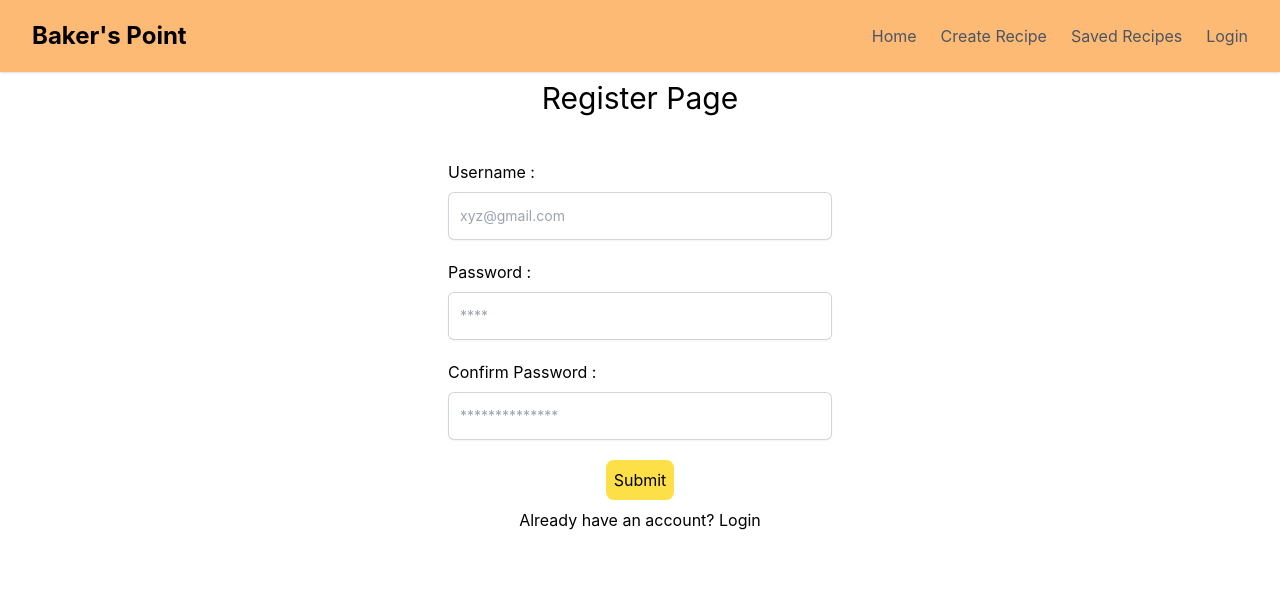
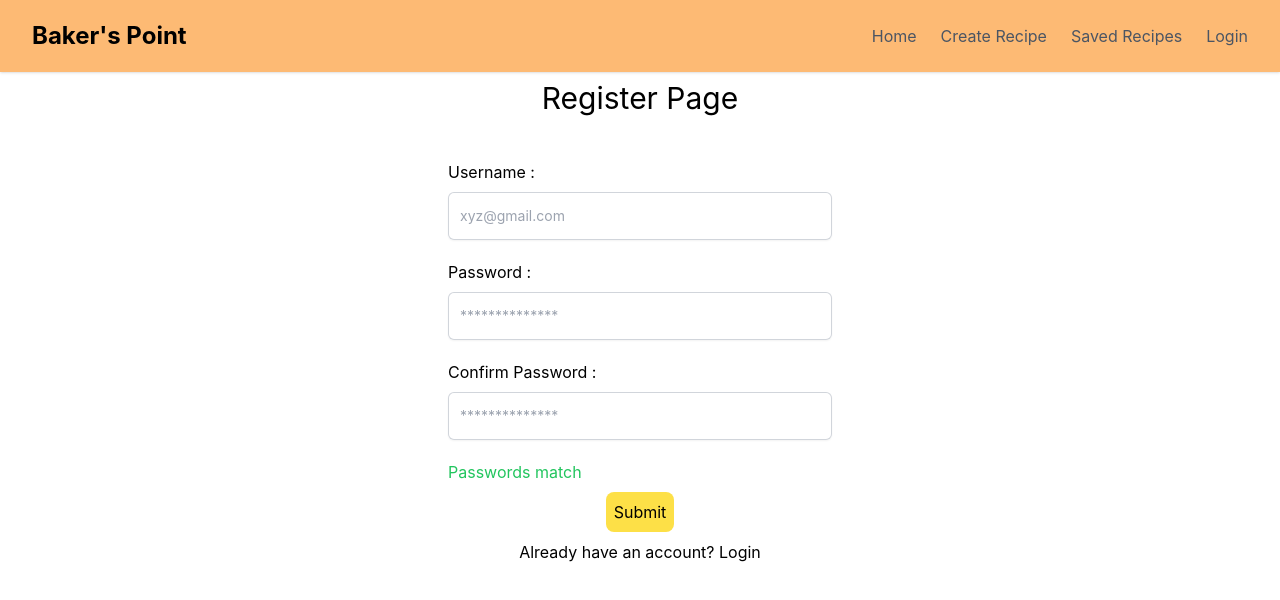
Before and after one commit to rashi-06/bakersPoint, a React (Create React App) app in the folder client/: page /register in a window 1280 px wide. Shown: the top 600 px of the page. Built offline with nearby package versions, Linux system fonts and the light colour scheme.

Commit message:
some errors

```diff
--- a/client/src/components/Register.jsx
+++ b/client/src/components/Register.jsx
@@ -10,15 +10,37 @@ const Register = () => {
     const [userName, setUserName] = useState("");
     const [password , setPassword] = useState("");
     const [cpass ,setCpass] = useState("");
+    const [passwordsMatch , setPasswordsMatch] = useState(true);
 
+    const handleConfirmPasswordChange = (event) => {
+        setCpass(event.target.value);
+        // Check if passwords match whenever confirm password field changes
+        setPasswordsMatch(event.target.value === password);
+      };
 
     const handleSubmit = async(e)=>{
 
 
         e.preventDefault();
 
-        if(cpass === password)alert("Password doesn't matched")
-        else{
+
+        // {!passwordsMatch ? alert("Password doesn't matched") :
+        //     try {
+        //         const res = await axios.post("http://localhost:2000/auth/register" , {
+        //             userName,
+        //             password
+        //         })
+
+        //         navigate("/");
+
+        //     }
+        //     catch (error) {
+        //         alert(error);
+        //     }
+        // }
+
+        // if(cpass == password)alert("Password doesn't matched")
+        // else{
             try {
                 const res = await axios.post("http://localhost:2000/auth/register" , {
                     userName,
@@ -30,14 +52,14 @@ const Register = () => {
             } catch (error) {
                 alert(error);
             }
-        }
+        // }
 
     }
 
   return (
     <div className='w-full h-full flex flex-col justify-center items-center bg-white-500'>
         <h1 className='text-3xl mb-9 mt-2 '>Register Page</h1>
-        <form className='w-full  max-w-sm sm:w-1/2 border-red-400 '>
+        <form className='w-full  max-w-sm sm:w-1/2 items-center border-red-400 '>
             <div className='my-2'><label>Username : </label></div>
             <div>
                 <input
@@ -49,15 +71,18 @@ const Register = () => {
             <div>
                 <input
                 className='block w-full rounded-md border-0 p-3 text-xl h-15 text-gray-900 shadow-sm ring-1 ring-inset ring-gray-300 focus:ring-2 focus:ring-inset sm:text-sm sm:leading-6 mt-2 mb-5'
-                type="password" name='password'placeholder='****' onChange={(e)=>setPassword(e.target.value)}/>
+                type="password" name='password'placeholder='**************' onChange={(e)=>setPassword(e.target.value)}/>
             </div>
 
             <div className='my-2'><label>Confirm Password : </label></div>
             <div>
                 <input
                 className='block w-full rounded-md border-0 p-3 text-xl h-15 text-gray-900 shadow-sm ring-1 ring-inset ring-gray-300 focus:ring-2 focus:ring-inset sm:text-sm sm:leading-6 mt-2 mb-5'
-                type="password" name='password'placeholder='**************' onChange={(e)=>setCpass(e.target.value)}/>
+                type="password" name='password'placeholder='**************' onChange={handleConfirmPasswordChange} />
             </div>
+
+            {!passwordsMatch && <p className='text-red-500 pb-2 '>Passwords do not match</p>}
+            {passwordsMatch && <p className='text-green-500 pb-2'>Passwords match</p>}
 
             <div className='flex justify-center items-center'>
                 <button className='bg-yellow-300 rounded-lg p-2' onClick={handleSubmit}>Submit</button>
```
Also changed, not shown: 1 other file (tests, documents, lock files or other folders).
